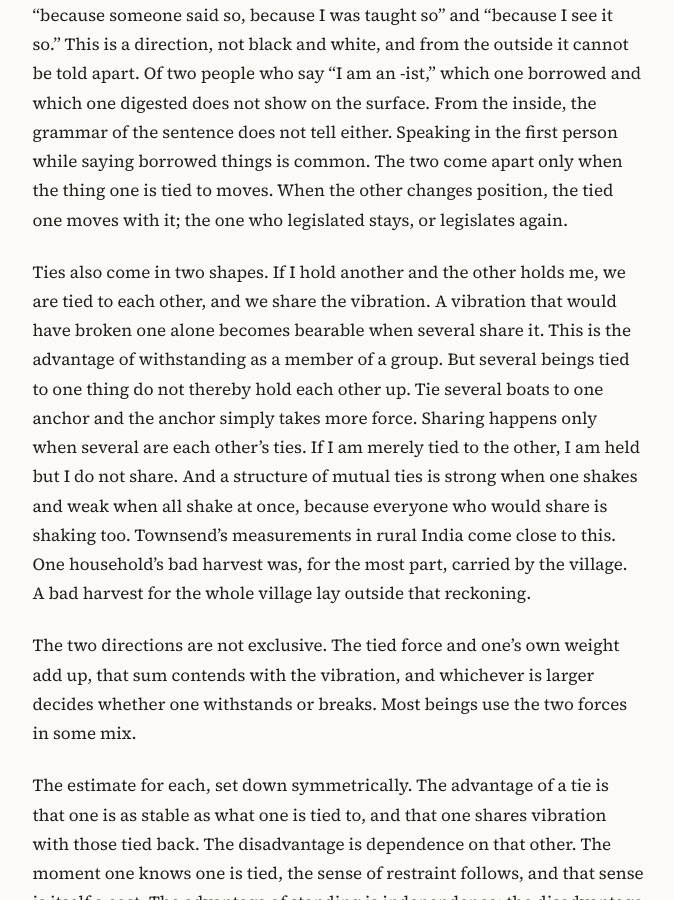
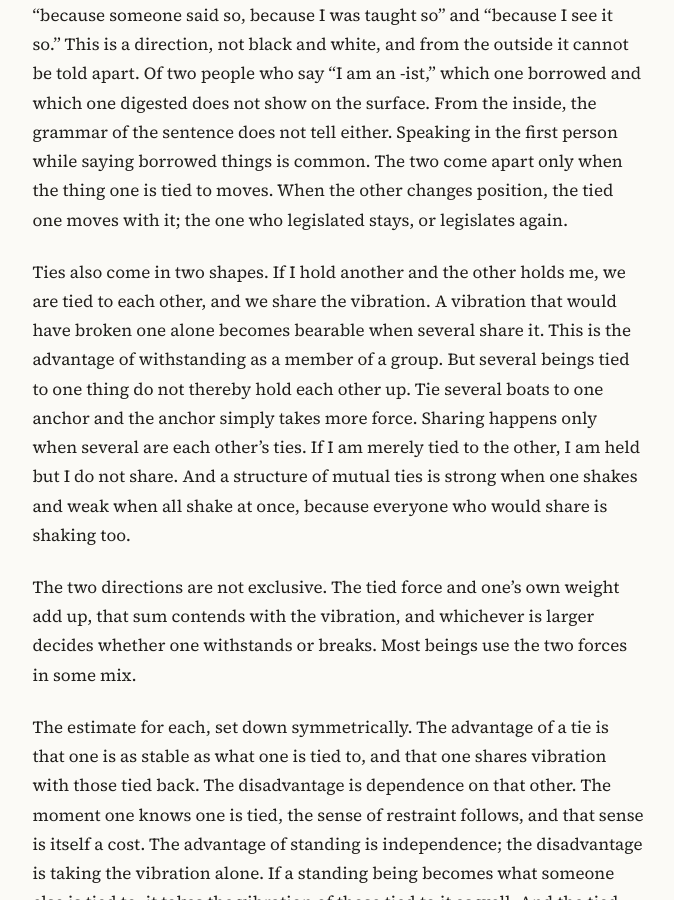
Before and after one commit to nonasking/essays, a Jekyll site: the page built from weight-and-ties/en.md, in a window 1280 px wide and 900 px high, scrolled down 1967 px. Shown: the whole window, without its empty margins (302-976 px from the left). Built offline with Jekyll 4.4.1, drawn with Linux system fonts in a browser that asks for light colours; some of the changed text lies outside the part shown.

Commit message:
Weight and Ties: remove Townsend (KR/EN)
Co-Authored-By: Claude Fable 5.1 <noreply@anthropic.com>
Claude-Session: https://claude.ai/code/session_01761YbdfwLqfojnJWnXHuHc

```diff
--- a/weight-and-ties/en.md
+++ b/weight-and-ties/en.md
@@ -37,7 +37,7 @@ Standing is withstanding by one's own weight. One holds as well as one weighs. D
 
 What divides the two is not where a thought came from but where its ratification comes from. Every thought came from someone. The more a thought needs another's ratification, the more it is a tie; the more one legislates it oneself, the more it is weight. It is the difference between "because someone said so, because I was taught so" and "because I see it so." This is a direction, not black and white, and from the outside it cannot be told apart. Of two people who say "I am an -ist," which one borrowed and which one digested does not show on the surface. From the inside, the grammar of the sentence does not tell either. Speaking in the first person while saying borrowed things is common. The two come apart only when the thing one is tied to moves. When the other changes position, the tied one moves with it; the one who legislated stays, or legislates again.
 
-Ties also come in two shapes. If I hold another and the other holds me, we are tied to each other, and we share the vibration. A vibration that would have broken one alone becomes bearable when several share it. This is the advantage of withstanding as a member of a group. But several beings tied to one thing do not thereby hold each other up. Tie several boats to one anchor and the anchor simply takes more force. Sharing happens only when several are each other's ties. If I am merely tied to the other, I am held but I do not share. And a structure of mutual ties is strong when one shakes and weak when all shake at once, because everyone who would share is shaking too. Townsend's measurements in rural India come close to this. One household's bad harvest was, for the most part, carried by the village. A bad harvest for the whole village lay outside that reckoning.
+Ties also come in two shapes. If I hold another and the other holds me, we are tied to each other, and we share the vibration. A vibration that would have broken one alone becomes bearable when several share it. This is the advantage of withstanding as a member of a group. But several beings tied to one thing do not thereby hold each other up. Tie several boats to one anchor and the anchor simply takes more force. Sharing happens only when several are each other's ties. If I am merely tied to the other, I am held but I do not share. And a structure of mutual ties is strong when one shakes and weak when all shake at once, because everyone who would share is shaking too.
 
 The two directions are not exclusive. The tied force and one's own weight add up, that sum contends with the vibration, and whichever is larger decides whether one withstands or breaks. Most beings use the two forces in some mix.
 
@@ -146,7 +146,6 @@ Hunger is the confession that one is alive and has not broken.
 - *Inana's descent to the nether world*. ETCSL 1.4.1, lines 129-172. The Electronic Text Corpus of Sumerian Literature, Oxford. The stripping at the seven gates and the exchange "What is this?"
 - Janoff-Bulman, R. (1992). *Shattered Assumptions: Towards a New Psychology of Trauma*. Free Press. The deepest assumptions become visible when shattered.
 - Fiske, S. T., & Neuberg, S. L. (1990). A continuum of impression formation, from category-based to individuating processes: Influences of information and motivation on attention and interpretation. In M. P. Zanna (Ed.), *Advances in experimental social psychology* (Vol. 23, pp. 1-74). Academic Press. doi:10.1016/S0065-2601(08)60317-2
-- Townsend, R. M. (1994). Risk and insurance in village India. *Econometrica*, 62(3), 539-591. doi:10.2307/2951659
 - Berridge, K. C., & Robinson, T. E. (2016). Liking, wanting, and the incentive-sensitization theory of addiction. *American Psychologist*, 71(8), 670-679. doi:10.1037/amp0000059. The dissociation of liking and wanting.
 - Weil, S. (1950). *Attente de Dieu*. La Colombe. In "Formes de l'amour implicite de Dieu," the section "Amour implicite et amour explicite." "Le danger n'est pas que l'âme doute s'il y a ou non du pain, mais qu'elle se persuade par un mensonge qu'elle n'a pas faim."
 - Ovidius. *Metamorphoses* VIII, 183-235. Icarus.
```
Also changed, not shown: weight-and-ties/index.md (+1 -2 lines).
